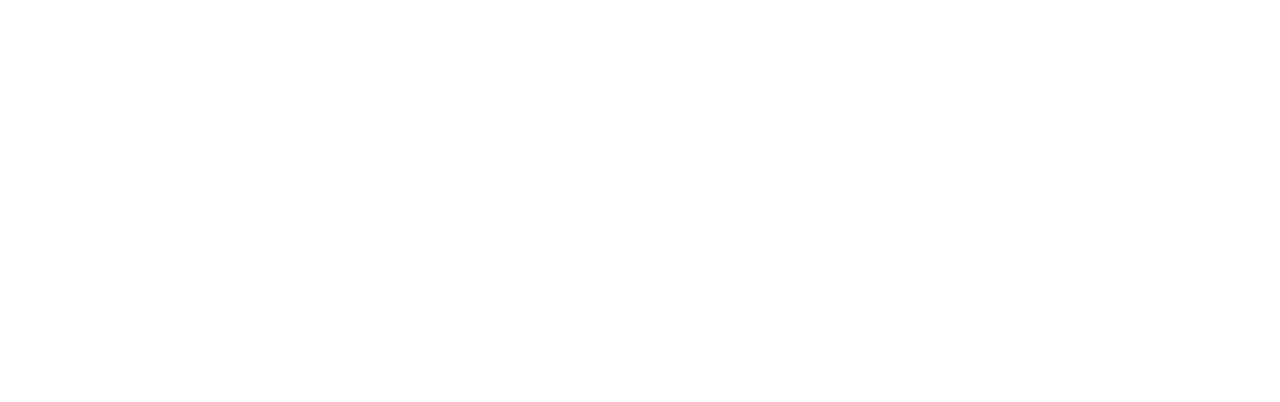
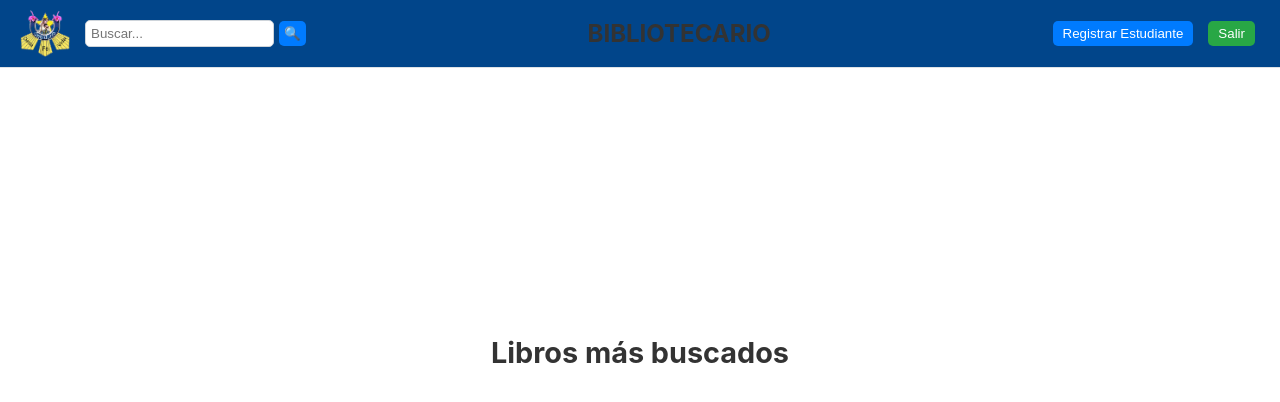
Before and after one commit to juanescan/ModuloInicioSesion, a React (Create React App) app in the folder Front-ModuloUsuarios/modulousuarios-react/: page /bibliotecario in a window 1280 px wide. Before the commit this address had no page. Shown: the top 402 px of the page. Built offline with nearby package versions, Linux system fonts and the light colour scheme.

Commit message:
Correcciones

```diff
--- a/Front-ModuloUsuarios/modulousuarios-react/src/App.js
+++ b/Front-ModuloUsuarios/modulousuarios-react/src/App.js
@@ -4,11 +4,15 @@
 import Encabezado from './Componentes/Encabezado';
 import Contenido from './Componentes/Contenido';
 import Login from './Componentes/Login';
+import Estudiante from './Estudiante';
+import Bibliotecario from './Bibliotecario';
 import './Componentes/style.css';
 
 function App() {
   const botonesPaginaPrincipal = [
     { label: 'Log in', link: '/login', color: '#007BFF' },
+    { label: 'Estudiante', link: '/estudiante', color: '#007BFF' },
+    { label: 'Bibliotecario', link: '/bibliotecario', color: '#007BFF' },
   ];
 
   return (
@@ -20,12 +24,14 @@
             element={
               <>
                 <BarraNavegacion botones={botonesPaginaPrincipal} />
-                <Encabezado />"
+                <Encabezado />
                 <Contenido />
               </>
             }
           />
           <Route path="/login" element={<Login />} />
+          <Route path="/estudiante" element={<Estudiante />} />
+          <Route path="/bibliotecario" element={<Bibliotecario />} />
         </Routes>
       </div>
     </Router>
--- a/Front-ModuloUsuarios/modulousuarios-react/src/Bibliotecario.js
+++ b/Front-ModuloUsuarios/modulousuarios-react/src/Bibliotecario.js
@@ -3,34 +3,31 @@
 import BarraNavegacion from './Componentes/BarraNavegacion';
 import Encabezado from './Componentes/Encabezado';
 import Contenido from './Componentes/Contenido';
+import FormularioRegistro from './Componentes/FormularioRegistro';
 import './Componentes/style.css';
-import FormularioRegistro from './Componentes/FormularioRegistro';
 
 function Bibliotecario() {
   const botonesBibliotecario = [
-    { label: 'Registrar estudiante', link: '/FormularioRegistro', color: '#28A745' },
-    { label: 'Salir', link: '/App', color: '#28A745' },
+    { label: 'Registrar Estudiante', link: '/registrarEstudiante', color: '#007BFF' },
+    { label: 'Salir', link: '/', color: '#28A745' }
   ];
 
   return (
-    <Router>
       <div className="Bibliotecario">
         <Routes>
           <Route
             path="/"
             element={
               <>
-                <BarraNavegacion titulo="BIBLIOTECARIO" botones={botonesBibliotecario} />
-                <Encabezado />"
+                <BarraNavegacion titulo= {"BIBLIOTECARIO"} botones={botonesBibliotecario} />
+                <Encabezado />
                 <Contenido />
               </>
             }
           />
-          <Route path="/FormularioRegistro" element={<FormularioRegistro />} />
-          <Route path="/App" element={<App />} />
+          <Route path="/registrarEstudiante" element={<FormularioRegistro />} />
         </Routes>
       </div>
-    </Router>
   );
 }
 
--- a/Front-ModuloUsuarios/modulousuarios-react/src/Estudiante.js
+++ b/Front-ModuloUsuarios/modulousuarios-react/src/Estudiante.js
@@ -7,27 +7,25 @@
 
 function Estudiante() {
   const botonesEstudiante = [
-    { label: 'Salir', link: '/App', color: '#28A745' },
+    { label: 'Salir', link: '/', color: '#28A745' },
   ];
 
   return (
-    <Router>
       <div className="Estudiante">
         <Routes>
           <Route
             path="/"
             element={
               <>
-                <BarraNavegacion titulo="ESTUDIANTE" botones={botonesEstudiante} />
-                <Encabezado />"
+                <BarraNavegacion titulo = {"ESTUDIANTE"} botones={botonesEstudiante} />
+                <Encabezado />
                 <Contenido />
               </>
             }
           />
-          <Route path="/App" element={<App />} />
+          <Route path="/" />
         </Routes>
       </div>
-    </Router>
   );
 }
 
```
